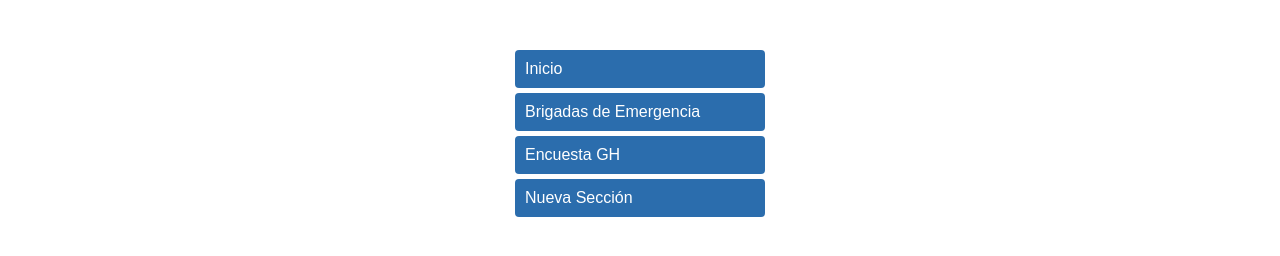
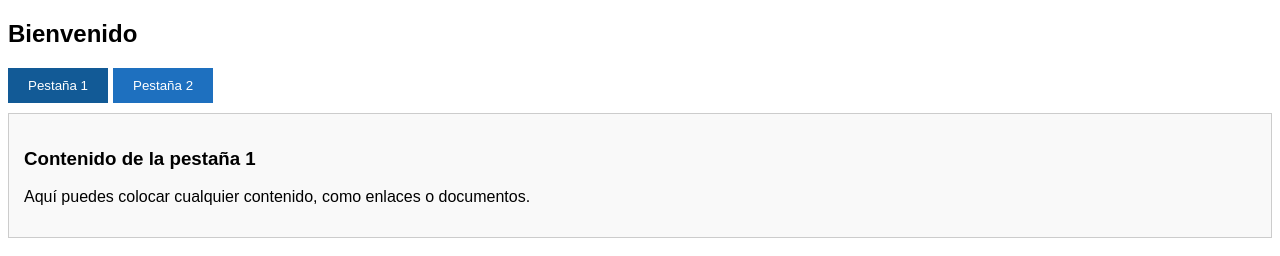
Before and after one commit to JorgeGCamara/sitio, a plain HTML site: page index.html in a window 1280 px wide. Drawn offline with Linux system fonts and the light colour scheme.

Commit message:
Update index.html

```diff
--- a/index.html
+++ b/index.html
@@ -2,38 +2,68 @@
 <html lang="es">
 <head>
   <meta charset="UTF-8">
-  <title>Menú SharePoint Estilo</title>
+  <title>Mi sitio con pestañas</title>
   <style>
     body {
       font-family: Arial, sans-serif;
     }
-    .menu {
-      width: 250px;
-      margin: 50px auto;
+
+    .tabs {
+      display: flex;
+      margin-bottom: 10px;
     }
-    .boton {
+
+    .tab-button {
+      background-color: #1e70bf;
+      color: white;
+      border: none;
+      padding: 10px 20px;
+      margin-right: 5px;
+      cursor: pointer;
+    }
+
+    .tab-button.active {
+      background-color: #125a96;
+    }
+
+    .tab-content {
+      display: none;
+      border: 1px solid #ccc;
+      padding: 15px;
+      background-color: #f9f9f9;
+    }
+
+    .tab-content.active {
       display: block;
-      background-color: #2b6dad;
-      color: white;
-      padding: 10px;
-      margin: 5px 0;
-      text-decoration: none;
-      border-radius: 4px;
-      transition: background-color 0.3s ease;
-    }
-    .boton:hover {
-      background-color: #1f5a8e;
     }
   </style>
 </head>
 <body>
 
-  <div class="menu">
-    <a href="#" class="boton">Inicio</a>
-    <a href="#" class="boton">Brigadas de Emergencia</a>
-    <a href="#" class="boton">Encuesta GH</a>
-    <a href="#" class="boton">Nueva Sección</a>
+  <h2>Bienvenido</h2>
+
+  <div class="tabs">
+    <button class="tab-button active" onclick="openTab('contenido1')">Pestaña 1</button>
+    <button class="tab-button" onclick="openTab('contenido2')">Pestaña 2</button>
   </div>
 
-</body>
-</html>
+  <div id="contenido1" class="tab-content active">
+    <h3>Contenido de la pestaña 1</h3>
+    <p>Aquí puedes colocar cualquier contenido, como enlaces o documentos.</p>
+  </div>
+
+  <div id="contenido2" class="tab-content">
+    <h3>Contenido de la pestaña 2</h3>
+    <p>Este es el contenido de la segunda pestaña. También puedes usar un iframe aquí si quieres.</p>
+  </div>
+
+  <script>
+    function openTab(id) {
+      const tabs = document.querySelectorAll('.tab-content');
+      const buttons = document.querySelectorAll('.tab-button');
+
+      tabs.forEach(tab => tab.classList.remove('active'));
+      buttons.forEach(btn => btn.classList.remove('active'));
+
+      document.getElementById(id).classList.add('active');
+      event.target.classList.add('active
```
